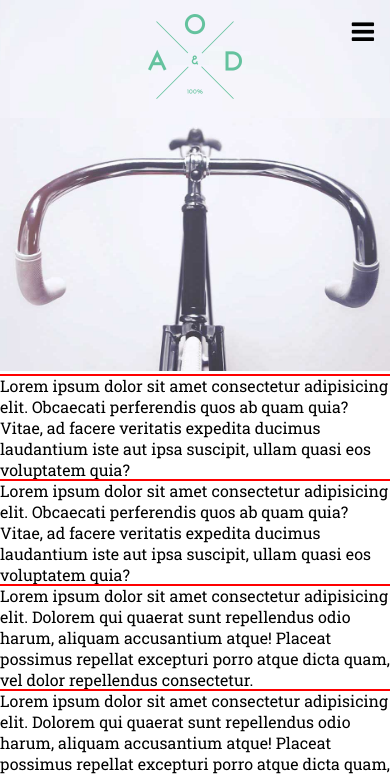
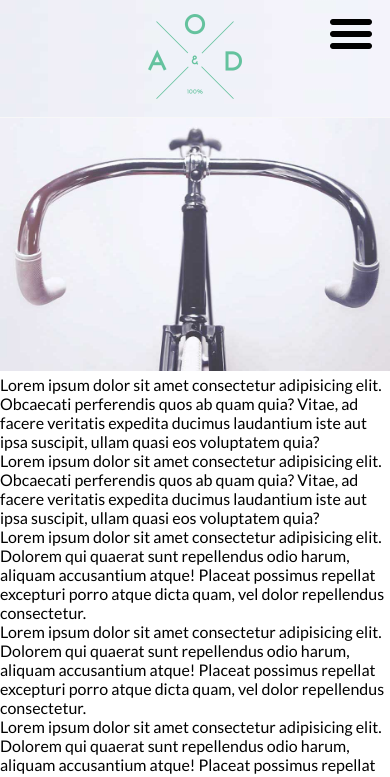
Before and after one commit to DamianJorga/aod, a plain HTML site: page index.html in a window 390 px wide. Shown: the top 777 px of the page. Drawn offline with Linux system fonts and the light colour scheme.

Commit message:
update index.html and header.scss and main.js and add folder docs and add file workProgress.md

```diff
--- a/css/simple-css-layout.css
+++ b/css/simple-css-layout.css
@@ -81,7 +81,7 @@
 .col-desktop-80,
 .col-desktop-90,
 .col-desktop-100 {
-    outline: 1px solid red;
+    /* outline: 1px solid red; */
 }
 /* we assume to use 10 columns layout */
 
--- a/index.html
+++ b/index.html
@@ -6,8 +6,6 @@
     <title>AOD</title>
     <link href="https://fonts.googleapis.com/css2?family=Lato:wght@400;700&family=Roboto+Slab:wght@400;700&display=swap" rel="stylesheet">
     <link rel="stylesheet" href="css/reset.css" type="text/css">
-    <!-- mobile navigation hamburger -->
-    <link rel="stylesheet" href="https://cdnjs.cloudflare.com/ajax/libs/font-awesome/4.7.0/css/font-awesome.min.css">
     <!-- Layout -->
     <link rel="stylesheet" href="css/simple-css-layout.css" type="text/css">
     <link rel="stylesheet" href="css/styles.css" type="text/css">
@@ -18,7 +16,7 @@
             <img class="dis col-tablet-hide col-large-tablet-hide col-desktop-hide"src="image/logo.png" alt="Logo AOD">
                 <ul class="nav-list col-mobile-land-33 col-tablet-40 col-desktop-33">
                     <li class="nav-item col-tablet-50">
-                        <a href="#anout-us" class="nav-link">about us</a>
+                        <a href="#about-us" class="nav-link">about us</a>
                     </li>
                     <li class="nav-item col-tablet-50">
                         <a href="#work" class="nav-link">work</a>
@@ -39,17 +37,17 @@
     </div>
     <!-- navigation hamburger -->
     <div class="mobile-container col-large-tablet-hide col-desktop-hide">
-        <div class="topnav">
+        <div class="mobile-nav">
             <a href="#home"><img src="image/logo.png" alt=""></a>
-            <div id="myLinks">
+            <div class="menu-mobile">
                 <a href="#about-us">about us</a>
                 <a href="#work">work</a>
                 <a href="#shop">shop</a>
                 <a href="#contact">contact</a>
             </div>
-            <a href="javascript:void(0);" class="icon" onclick="myFunction()">
-                <i class="fa fa-bars"></i>
-              </a>
+            <div class="mobile-menu_button icon">
+                <img src="image/icons/icon-menu.png" alt="">
+            </div>
         </div>
     </div>
     <div class="header-bottom row">
--- a/scripts/main.js
+++ b/scripts/main.js
@@ -1,8 +1,7 @@
-function myFunction() {
-    var x = document.getElementById("myLinks");
-    if (x.style.display === "block") {
-        x.style.display = "none";
-    } else {
-        x.style.display = "block";
-    }
+const button = document.querySelector(".mobile-menu_button");
+button.addEventListener("click", mobileMenu);
+
+function mobileMenu() {
+const mobileLinks = document.querySelector(".menu-mobile");
+mobileLinks.classList.toggle("opened");
 }
--- a/src/sass/layout/global.scss
+++ b/src/sass/layout/global.scss
@@ -1,12 +1,11 @@
+$font-serif: 'Roboto Slab', serif;
 $font-sans-serif: 'Lato', sans-serif;
-$font-serif: 'Roboto Slab', serif;
 
-// ###########
-// ###Color###
-// ###########
-$color-first: #f7f7f7;
-$color-second: #000;
-$color-third: #85868a;
+
+$color-light-gray: #f7f7f7;
+$color-gray: #85868a;
+$color-dark-gray: #4c4a55;
+$light-green: #58a289;
 
 h1,
 h2,
@@ -14,14 +13,14 @@ h3,
 h4,
 h5,
 h6 {
-    font-family: $font-sans-serif;
-    font-weight: bold;
+    font-family: $font-serif;
+    font-weight: 700;
     text-transform: uppercase;
     letter-spacing: 1px;
 
 }
 a,
 p {
-    font-family: $font-serif;
-    font-weight: normal;
+    font-family: $font-sans-serif;
+    font-weight: 400;
 }
--- a/src/sass/layout/header.scss
+++ b/src/sass/layout/header.scss
@@ -1,31 +1,34 @@
 // navigation mobile
-.topnav {
+.mobile-nav {
     overflow: hidden;
     position: relative;
-    background-image: url("../image/bg-nav-header.jpg");
-    background-position: center;
-    background-repeat: no-repeat;
-    background-size: cover;
+    background-image: url("../image/mobile-header-gradient.jpg");
+    background-position: left;
+    background-repeat: repeat-y;
+    border-bottom: 1px solid $color-light-gray;
     text-align: center;
-    #myLinks {
-        display: none;
-      }
         a {
-        color: black;
+        color: $color-dark-gray;
         padding: 14px 16px;
         text-decoration: none;
         font-size: 17px;
         display: block;
         text-transform: uppercase;
-            &.icon {
-                display: block;
-                position: absolute;
-                right: 0;
-                top: 0;
-                font-size: 26px;
-            }
+        letter-spacing: 2px;
       }
+      .icon {
+        display: block;
+        position: absolute;
+        right: 15px;
+        top: 10px;
+    }
   }
+ .menu-mobile {
+     display: none;
+ }
+ .opened {
+    display: block;
+}
 
   @media (min-width:768px) {
       .topnav {
@@ -37,7 +40,7 @@
           }
       }
   }
-  @media (min-width: 576px) and (orientation: landscape) {
+  @media (min-width: 576px){
     .topnav {
         a {
           font-size: 18px;
@@ -50,21 +53,29 @@
 
 
 // navigation descktop
+@media (min-width: 992px) {
 .nav {
 background-image: url("../image/bg-nav-header.jpg");
 background-position: center;
 background-repeat: no-repeat;
 background-size: cover;
 text-align: center;
-padding-top: 20px ;
+padding: 25px 95px;
 &-item {
-    padding-top: 5px;
+    padding: 25px 15px;
 }
 &-link {
     text-decoration: none;
-    color: $color-third;
+    color: $color-dark-gray;
     text-transform: uppercase;
     font-weight: bold;
-    font-size: 34px;
+    font-size: 17px;
+    letter-spacing: 2px;
 }
 }
+}
+@media (min-width: 1200px) {
+    .nav {
+        padding: 20px 230px;
+    }
+}
```
Also changed, not shown: docs/workProgress.md (added, +8 -0 lines), css/styles.css, image/desktop-header.jpg, image/icons/icon-menu.png (added).
